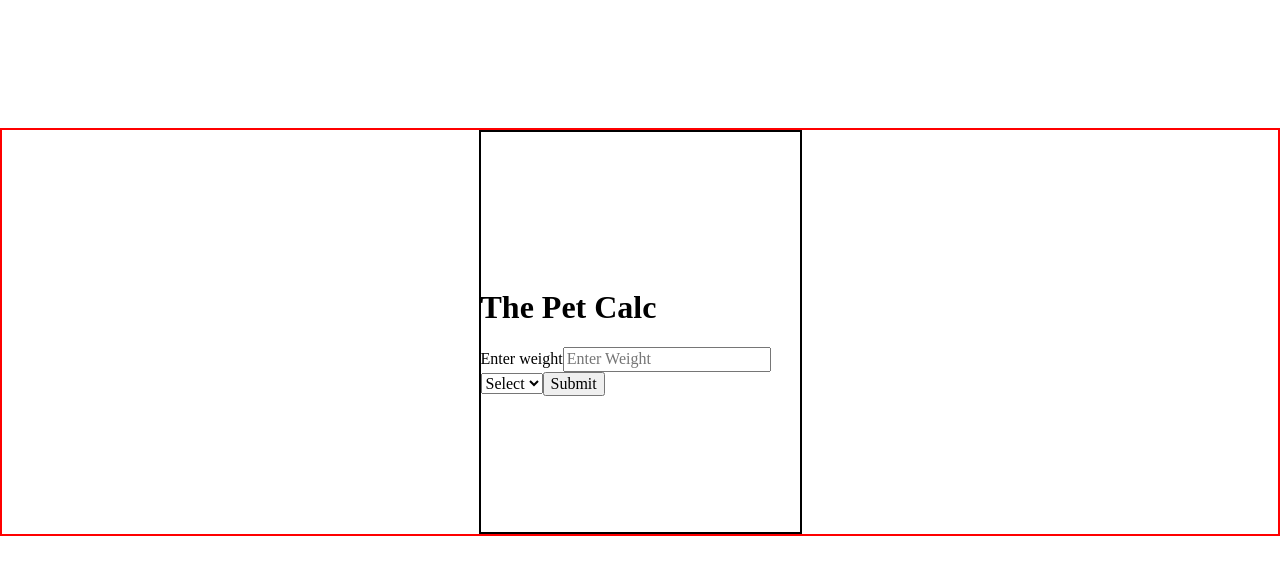
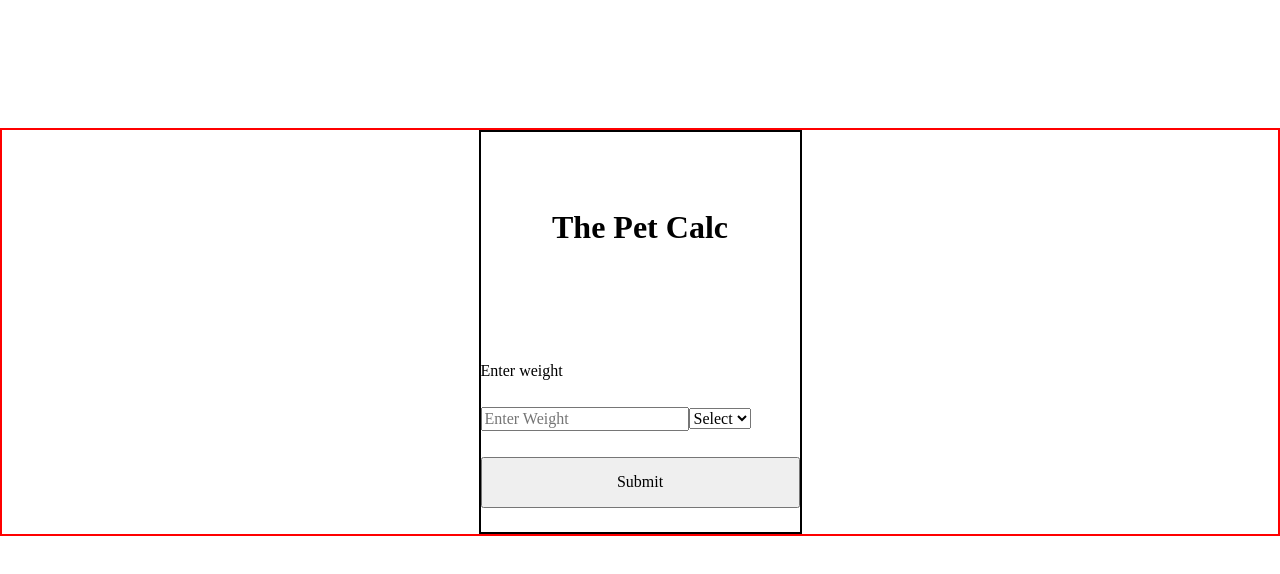
Before and after one commit to jshin720/vetcalc, a React (Create React App) app: page / in a window 1280 px wide. Shown: the top 574 px of the page. Built offline with nearby package versions, Linux system fonts and the light colour scheme.

Commit message:
adding css

```diff
--- a/src/App.css
+++ b/src/App.css
@@ -8,8 +8,18 @@
 
 .weight-form {
   display: grid;
-  place-content: center;
+  align-items: center;
   border: 2px solid black ;
   height: 50vh ;
   width: 25%;
 }
+
+.form-heading {
+  text-align: center;
+  height: 25%;
+}
+
+.calc-form {
+  display: grid;
+  height: 75%;
+}
--- a/src/components/Fpage.jsx
+++ b/src/components/Fpage.jsx
@@ -17,13 +17,14 @@ export default function FormPage(props) {
 
   return (
     <div className="weight-form">
-      <h1>The Pet Calc</h1>
+      <h1 className="form-heading">The Pet Calc</h1>
       <form onSubmit={handleSubmit} className="calc-form">
         <label>Enter weight</label>
+        <div className="select-box">
           <input
             type="number"
             placeholder="Enter Weight"
-          defaultValue={ weight === 0 ? null : weight}
+            defaultValue={weight === 0 ? null : weight}
             onChange={(e) => setWeight(e.target.value)}
             name="weight"
           />
@@ -34,13 +35,10 @@ export default function FormPage(props) {
             onChange={(e) => setWeightType(e.target.value)}
           >
             <option value="Select">Select</option>
-          <option value="lb" >
-            lb
-          </option>
-          <option value="kg">
-            kg
-          </option>
+            <option value="lb">lb</option>
+            <option value="kg">kg</option>
           </select>
+        </div>
         <button
           type="submit"
           class="btn btn-primary"
```
Lines whose indentation alone changed are shown as unchanged.
